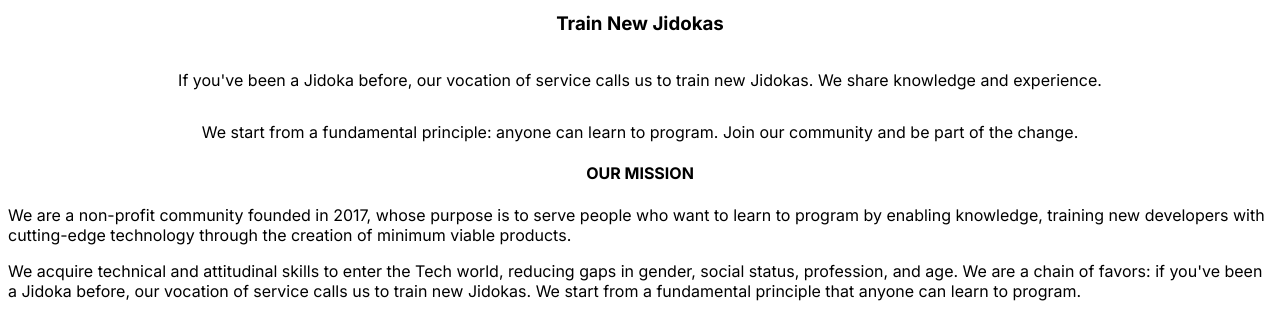
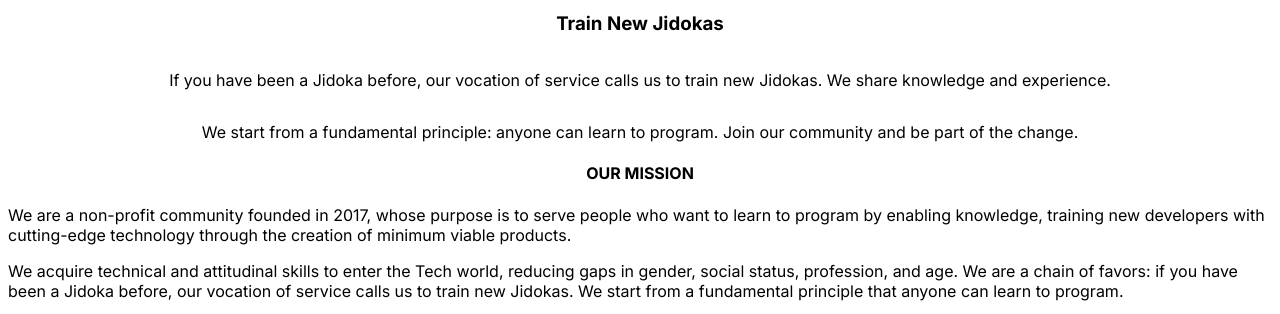
Before and after one commit to JidokaCommunity/jidokafront, a Next.js app: page / in a window 1280 px wide. Shown: the part 2228-2542 px from the top of the page. Built offline with nearby package versions, Linux system fonts and the light colour scheme.

Commit message:
#33 Fix wording for clarity in training section on Homepage

```diff
--- a/app/components/Homepage.tsx
+++ b/app/components/Homepage.tsx
@@ -70,7 +70,7 @@ const Homepage: FC = () => {
             />
             <h3 className="mt-6 text-2xl font-semibold text-gray-800 font-sans">Train New Jidokas</h3>
             <p className="mt-2 text-gray-600 text-lg leading-relaxed font-sans">
-              If you've been a Jidoka before, our vocation of service calls us to train new Jidokas. We share knowledge and experience.
+              If you have been a Jidoka before, our vocation of service calls us to train new Jidokas. We share knowledge and experience.
             </p>
           </div>
         </div>
@@ -91,7 +91,7 @@ const Homepage: FC = () => {
             We are a non-profit community founded in 2017, whose purpose is to serve people who want to learn to program by enabling knowledge, training new developers with cutting-edge technology through the creation of minimum viable products.
           </p>
           <p className="text-lg text-gray-700 leading-relaxed font-sans">
-            We acquire technical and attitudinal skills to enter the Tech world, reducing gaps in gender, social status, profession, and age. We are a chain of favors: if you've been a Jidoka before, our vocation of service calls us to train new Jidokas. We start from a fundamental principle that anyone can learn to program.
+            We acquire technical and attitudinal skills to enter the Tech world, reducing gaps in gender, social status, profession, and age. We are a chain of favors: if you have been a Jidoka before, our vocation of service calls us to train new Jidokas. We start from a fundamental principle that anyone can learn to program.
           </p>
         </div>
       </section>
```
